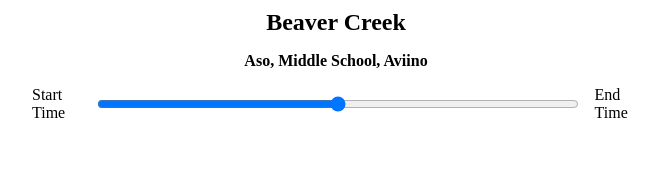
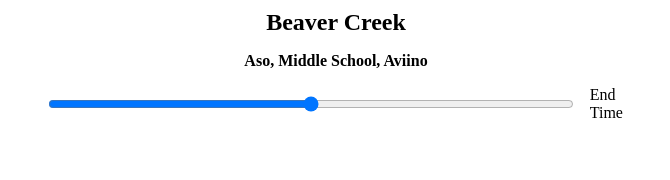
Before and after one commit to JohnWBeckerJr/react-musicplayer, a React (Create React App) app: page / in a window 1280 px wide. Shown: the part 423-603 px from the top of the page, without its empty margins (304-974 px from the left). Built offline with nearby package versions, Linux system fonts and the light colour scheme.

Commit message:
Added Timer

```diff
--- a/src/App.js
+++ b/src/App.js
@@ -11,10 +11,14 @@
   //State
   const [songs, setSongs] = useState(data());
   const [currentSong, setCurrentSong] = useState(songs[0]);
+  const [isPlaying,setIsPlaying] = useState (false);
     return (
     <div className="App">
       <Song currentSong = { currentSong } />
-      <Player currentSong = { currentSong } />
+      <Player
+      setIsPlaying = { setIsPlaying }
+      isPlaying = { isPlaying }
+      currentSong = { currentSong } />
     </div>
   );
 }
--- a/src/components/player.js
+++ b/src/components/player.js
@@ -1,19 +1,36 @@
-import React, { useRef } from 'react'
+import React, { useRef, useState } from 'react'
 import { FontAwesomeIcon } from "@fortawesome/react-fontawesome";
 import { faPlay, faAngleLeft, faAngleRight } from "@fortawesome/free-solid-svg-icons";
 
 
-const Player = ({ currentSong }) => {
+const Player = ({ currentSong, isPlaying, setIsPlaying }) => {
      //Ref
     const audioRef = useRef(null);
     //Event Handlers
-const playSongHandler = () => {
+    const playSongHandler = () => {
+        if (isPlaying) {
+            audioRef.current.pause();
+            setIsPlaying(!isPlaying);
+         }else{
+             audioRef.current.play();
+             setIsPlaying(!isPlaying);
+         }
 
-}
+};
+    const timeUpdateHandler = (e) => {
+        const current = e.target.currentTime;
+        const duration = e.target.duration;
+        setsongInfo({...songInfo, currentTime: current, duration });
+    };
+    //State
+    const [songInfo, setsongInfo] = useState({
+        currentTime: null,
+        duration: null,
+    });
     return (
         <div className = "player">
             <div className = "time-control">
-                <p>Start Time</p>
+            <p>{ songInfo.currentTime }</p>
                 <input type = "range"/>
                 <p>End Time </p>
             </div>
@@ -22,7 +39,7 @@
                 <FontAwesomeIcon onClick = { playSongHandler } className ="play" size = "2x" icon = {faPlay} />
                 <FontAwesomeIcon className ="skip-forward" size = "2x" icon = {faAngleRight} />
             </div>
-            <audio ref = {audioRef} src = { currentSong.audio }></audio>
+            <audio onTimeUpdate = {timeUpdateHandler} ref = {audioRef} src = { currentSong.audio }></audio>
         </div>
     );
 };
```
